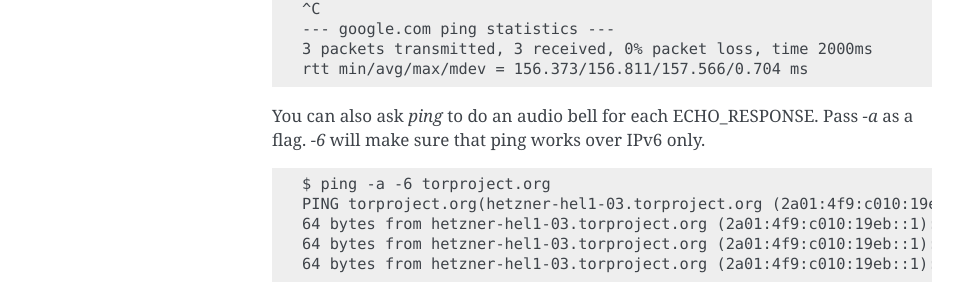
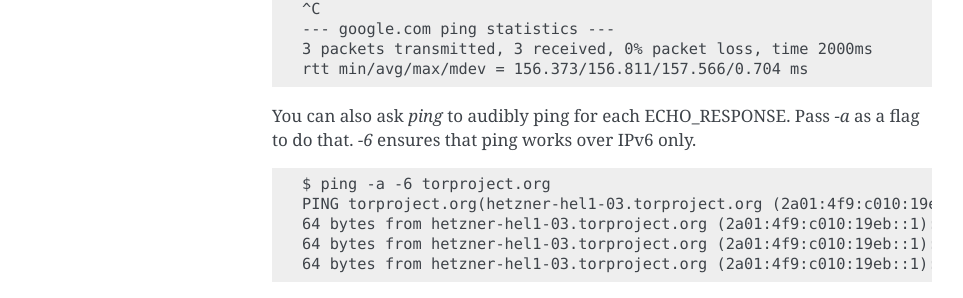
Before and after one commit to kushaldas/lym, a Sphinx documentation site: the page built from docs/networking.rst, in a window 1280 px wide and 900 px high, scrolled down 1132 px. Shown: the part 156-454 px from the top of the window, without its empty margins (148-1111 px from the left). Built offline with Sphinx 7.4.7, drawn with Linux system fonts in a browser that asks for light colours; a script that is not in the unit is left out.

Commit message:
One more review change

```diff
--- a/docs/networking.rst
+++ b/docs/networking.rst
@@ -73,7 +73,7 @@ We can also ping any particular computer to find if the computer is connected to
     rtt min/avg/max/mdev = 156.373/156.811/157.566/0.704 ms
 
 
-You can also ask *ping* to do an audio bell for each ECHO_RESPONSE. Pass `-a` as a flag. `-6` will make sure that ping works
+You can also ask *ping* to audibly ping for each ECHO_RESPONSE. Pass `-a` as a flag to do that. `-6` ensures that ping works
 over IPv6 only.
 
 ::
```
